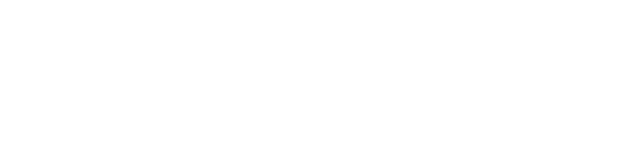
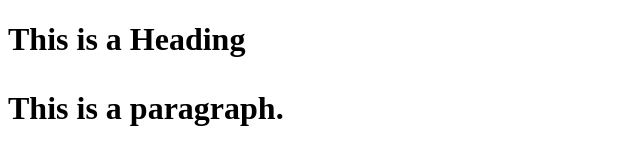
Before and after one commit to jukdrdr/learn-git, a plain HTML site: page index.html in a window 1280 px wide. Shown: the whole page, without its empty margins (0-640 px from the left). Drawn offline with Linux system fonts and the light colour scheme.

Commit message:
Update index.html

```diff
--- a/index.html
+++ b/index.html
@@ -4,6 +4,7 @@
     <title>Page Title</title>
 </head>
 <body>
-
+    <h1>This is a Heading<h1>
+    <p>This is a paragraph.
 </body>
 </html>
```
